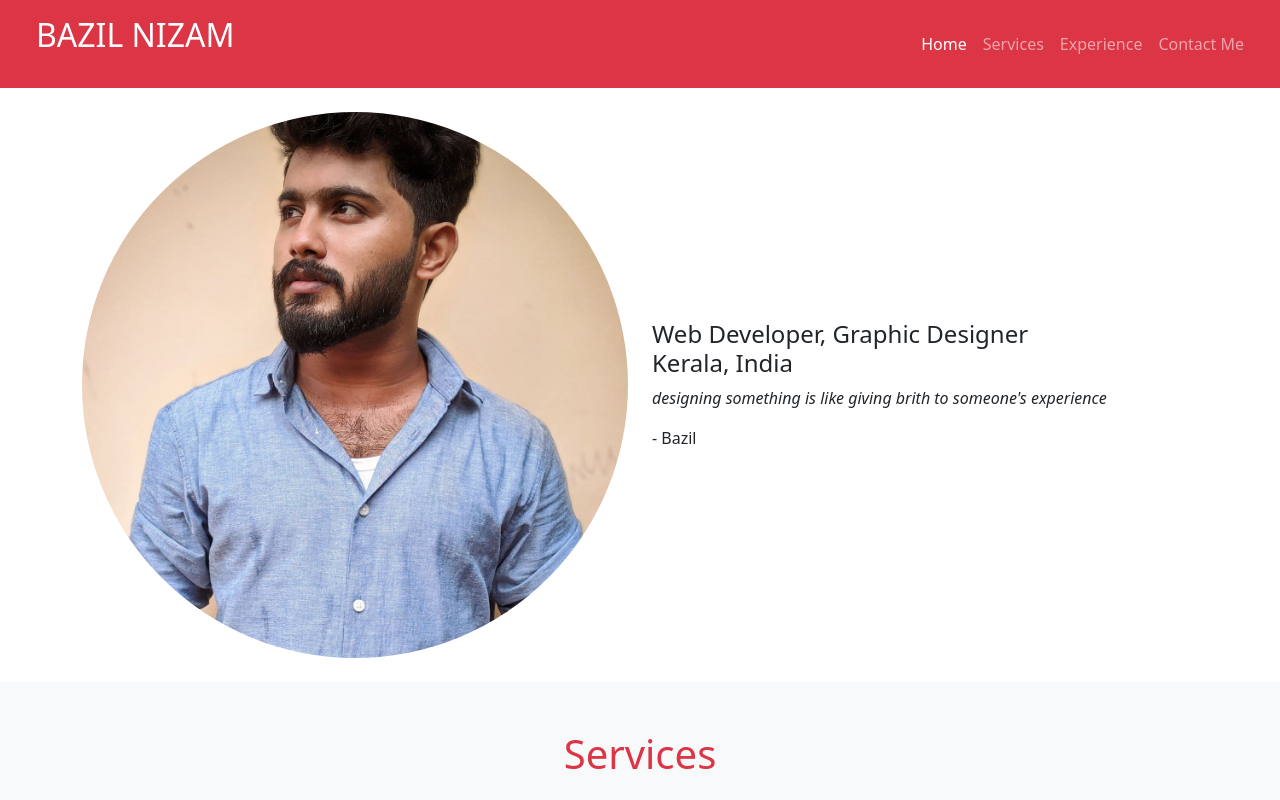
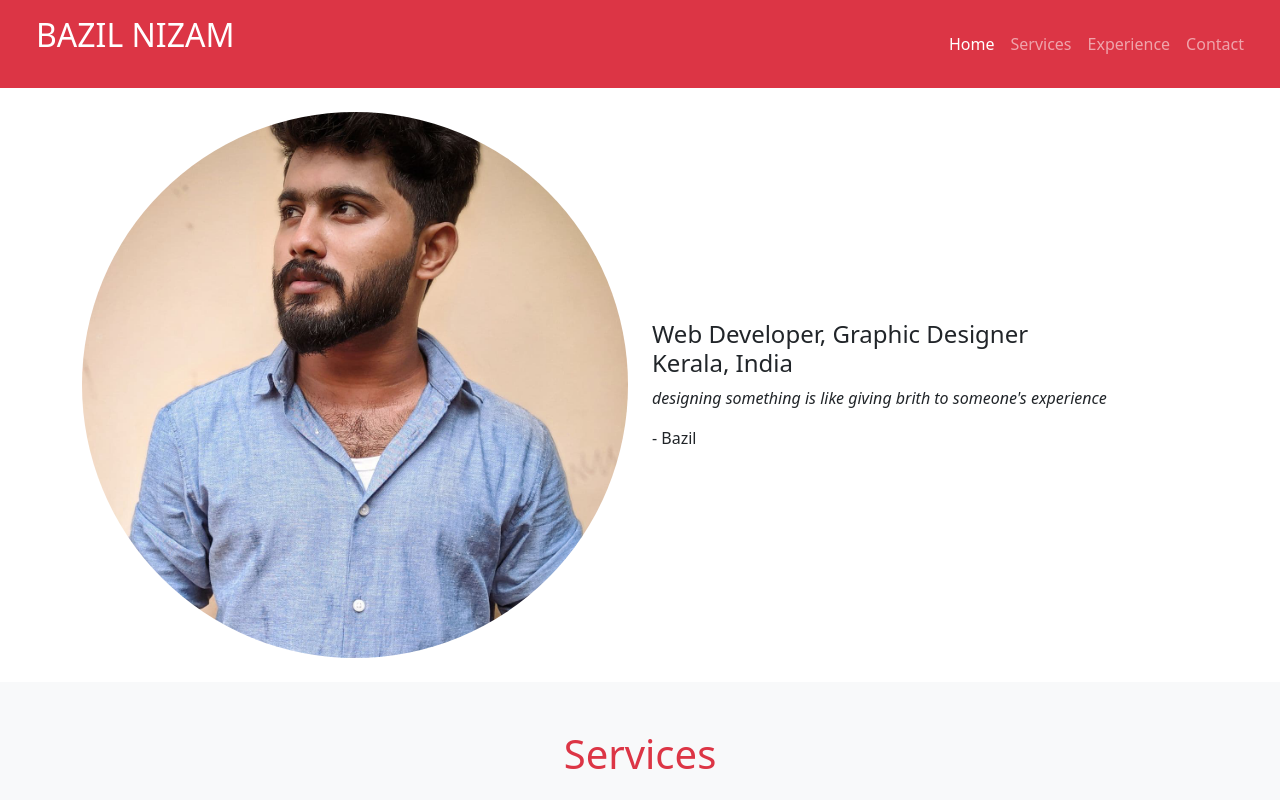
Before and after one commit to BazilNizam/Portfolio-template_bootstrap, a plain HTML site: page index.html in a window 1280 px wide. Shown: the top 800 px of the page. Drawn offline with nearby package versions, Linux system fonts and the light colour scheme.

Commit message:
made more responisve 2

```diff
--- a/index.html
+++ b/index.html
@@ -24,8 +24,8 @@
                       </button>
                       <div class="collapse navbar-collapse" id="navbarSupportedContent">
                         <ul class="navbar-nav  ms-auto ">
-                          <li class="nav-item">
-                            <a class="nav-link active" aria-current="page" href="#home">Home</a>
+                          <li class="nav-item ">
+                            <a class="nav-link active " aria-current="page" href="#home">Home</a>
                           </li>
                           <li class="nav-item">
                             <a class="nav-link" href="#Services">Services</a>
@@ -34,7 +34,7 @@
                             <a class="nav-link" href="#experience">Experience</a>
                           </li>
                           <li class="nav-item">
-                            <a class="nav-link" href="#Contact">Contact Me</a>
+                            <a class="nav-link" href="#Contact">Contact</a>
                           </li>
                         </ul>
                       </div>
```
